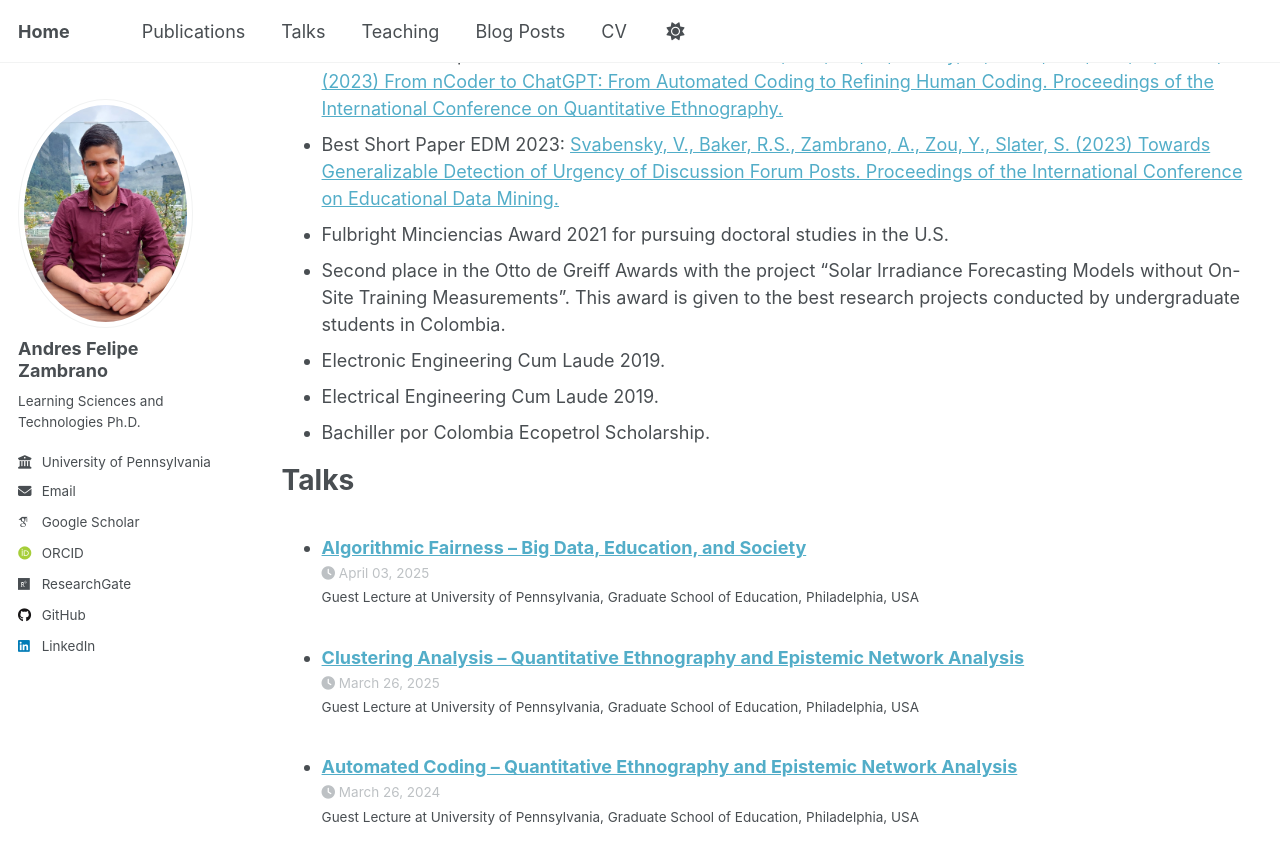
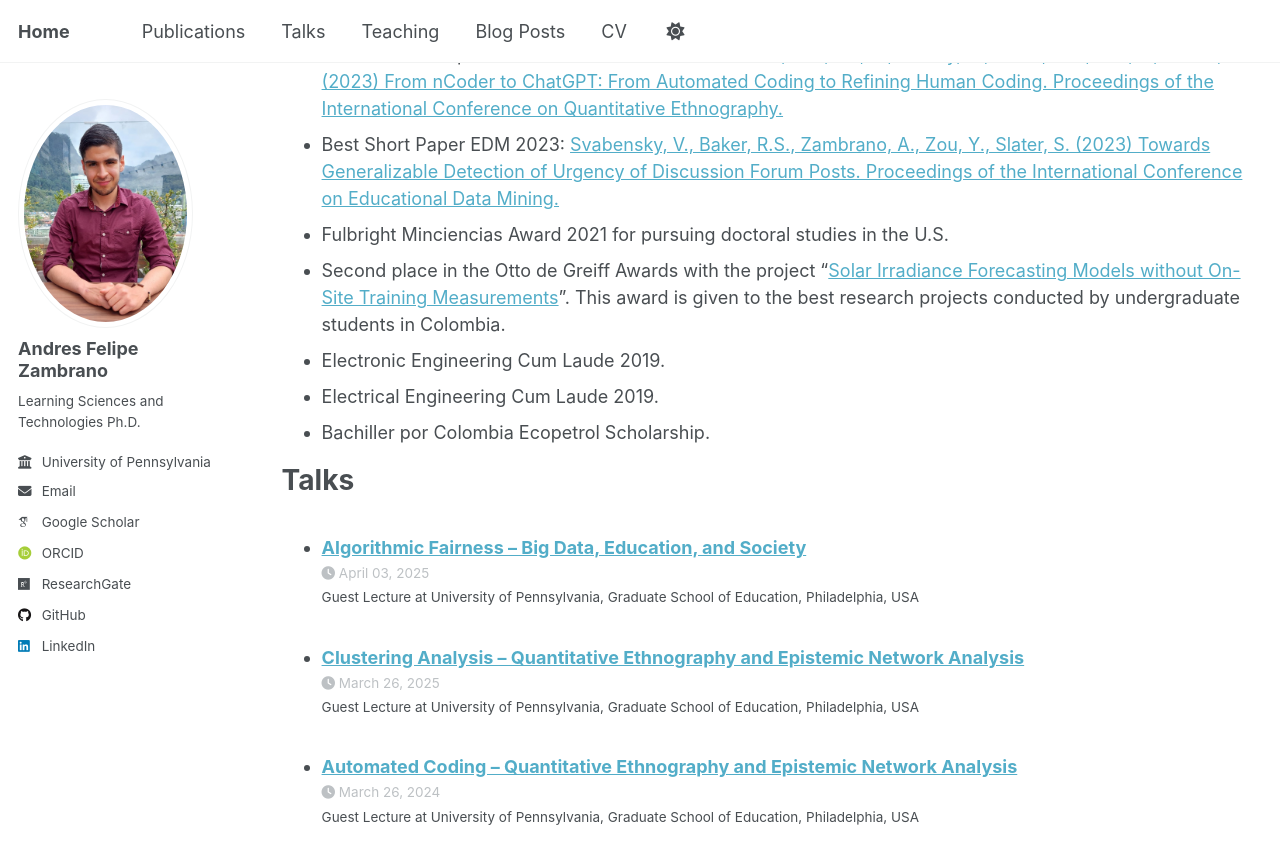
Before and after one commit to afzambrano/afzambrano.github.io, a Jekyll site: the page built from _pages/cv.md, in a window 1280 px wide and 900 px high, scrolled down 3370 px. Shown: the top 864 px of the window. Built offline with Jekyll 4.4.1, drawn with Linux system fonts in a browser that asks for light colours; some web fonts are replaced; a script that is not in the unit is left out; part of the change alters nothing that is shown.

Commit message:
Update cv.md

```diff
--- a/_pages/cv.md
+++ b/_pages/cv.md
@@ -52,7 +52,7 @@ Awards and Nominations
 * Best Student Paper Nomination ICQE 2023: [Zambrano, A.F., Liu, X., Barany, A., Baker, R.S., Kim, J., Nasiar, N. (2023) From nCoder to ChatGPT: From Automated Coding to Refining Human Coding. Proceedings of the International Conference on Quantitative Ethnography.](https://afzambrano.github.io/publication/2023-icqe-gpt)
 * Best Short Paper EDM 2023: [Svabensky, V., Baker, R.S., Zambrano, A., Zou, Y., Slater, S. (2023) Towards Generalizable Detection of Urgency of Discussion Forum Posts. Proceedings of the International Conference on Educational Data Mining.](https://afzambrano.github.io/publication/2023-edm-urgency-posts)
 * Fulbright Minciencias Award 2021 for pursuing doctoral studies in the U.S.
-* Second place in the Otto de Greiff Awards with the project “Solar Irradiance Forecasting Models without On-Site Training Measurements”. This award is given to the best research projects conducted by undergraduate students in Colombia.
+* Second place in the Otto de Greiff Awards with the project “[Solar Irradiance Forecasting Models without On-Site Training Measurements](https://afzambrano.github.io/publication/2020-renewable-energies)”. This award is given to the best research projects conducted by undergraduate students in Colombia.
 * Electronic Engineering Cum Laude 2019.
 * Electrical Engineering Cum Laude 2019.
 * Bachiller por Colombia Ecopetrol Scholarship.
```
